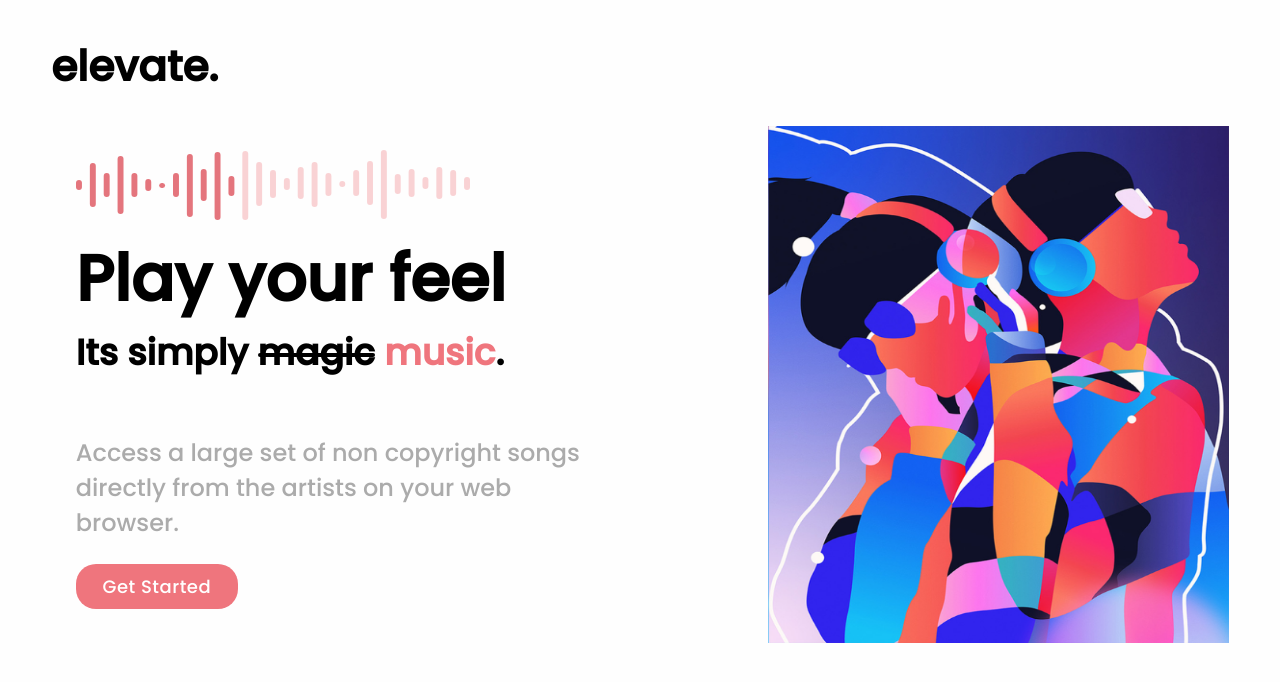
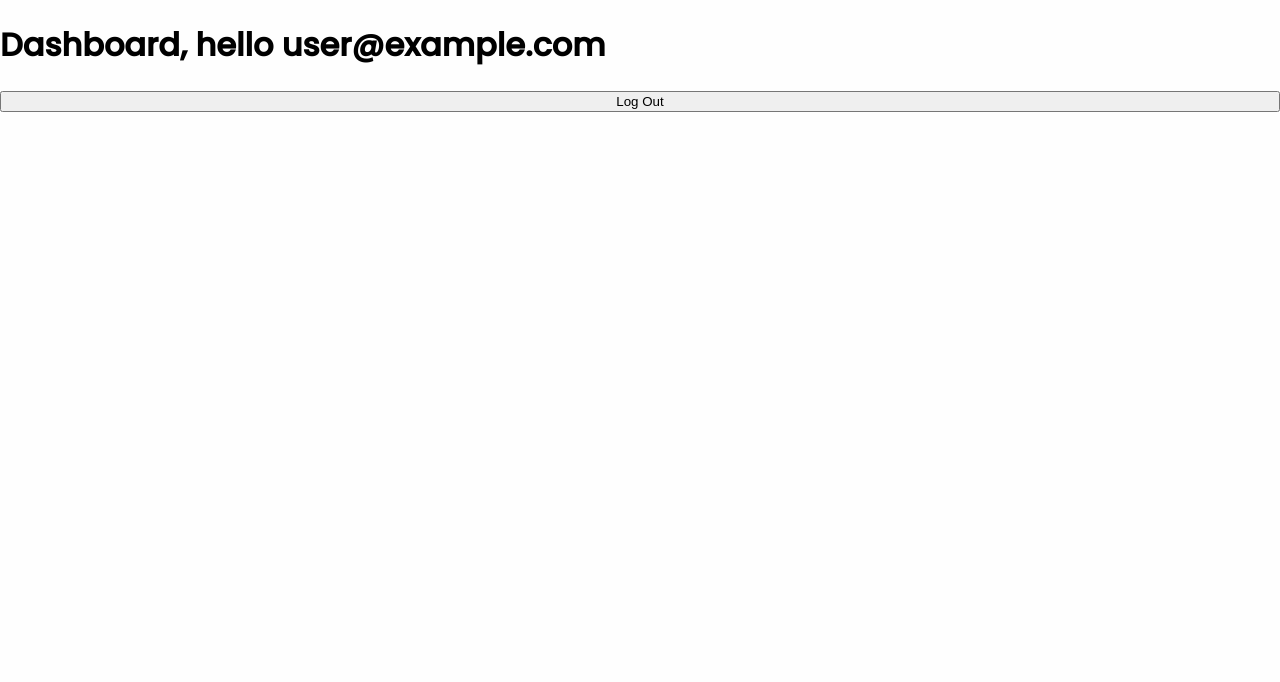
Before and after one commit to ShreyaPanale/elevate, a React (Create React App) app in the folder web/: page / in a window 1280 px wide. Before the commit this address led to /landing. Shown: the top 682 px of the page. Built offline with nearby package versions, Linux system fonts and the light colour scheme; no server answers; sample sign-in values are in the browser's storage.

Commit message:
fixed authentication

```diff
--- a/web/src/App.js
+++ b/web/src/App.js
@@ -2,7 +2,7 @@ import { Route, Switch, BrowserRouter, Redirect } from "react-router-dom";
 import ROUTES from "./routes";
 import React from 'react';
 
-import { AuthContext } from "./firebase/provider";
+import { useAuth } from "./firebase/provider";
 
 import Dashboard from "./pages/Dashboard";
 import Settings from "./pages/Settings";
@@ -10,23 +10,10 @@ import Profile from "./pages/Profile";
 import SignIn from "./pages/auth/Signin";
 import Landing from "./pages/Landing";
 import SignUp from './pages/auth/Signup';
-import { auth } from "./firebase";
 
 function App() {
-  let { user, setUser } = React.useContext(AuthContext);
-  const [loading, setLoading] = React.useState(false);
-  /*
-  React.useEffect(() => {
-      if(user){
-        setUser(user)
-      }
-      else {
-        setUser(null);
-      }
-      setLoading(false);
-  },[])
-  */
-  if(loading) return <p>Loading...</p>
+  let { currentUser } = useAuth();
+
   let signedInRoutes = (
     <Switch>
       <Route exact path={ROUTES.dashboard} component={Dashboard} />
@@ -37,7 +24,7 @@ function App() {
   );
   let signedOutRoutes = (
     <Switch>
-      <Route exact path={ROUTES.signin} component={()=><SignIn setUser = {setUser} />} />
+      <Route exact path={ROUTES.signin} component={SignIn} />
       <Route exact path={ROUTES.signup} component={SignUp} />
       <Route exact path={ROUTES.landing} component = {Landing} />
       <Redirect to={ROUTES.landing} />
@@ -46,7 +33,7 @@ function App() {
   return (
     <BrowserRouter>
       {
-        user
+        currentUser
         ? <> {signedInRoutes} </>
         : <> {signedOutRoutes} </>
       }
--- a/web/src/firebase/index.js
+++ b/web/src/firebase/index.js
@@ -1 +1,16 @@
 // add firebase config here
+import firebase from "firebase/app"
+import "firebase/auth"
+
+const app = firebase.initializeApp({
+    apiKey: "AIzaSyAA3hkqM63a1DR-tOkuHOxFmxpgbTOFTpo",
+    authDomain: "elevate-25d94.firebaseapp.com",
+    projectId: "elevate-25d94",
+    storageBucket: "elevate-25d94.appspot.com",
+    messagingSenderId: "564300801776",
+    appId: "1:564300801776:web:9bd69a0cd56a11a3a84435"
+})
+
+export const auth = app.auth()
+export const googleProvider = new firebase.auth.GoogleAuthProvider();
+export default app
--- a/web/src/firebase/provider.js
+++ b/web/src/firebase/provider.js
@@ -1,17 +1,56 @@
-import React from 'react';
-
+import React,{useContext,useState,useEffect} from 'react';
+import {auth,googleProvider} from './'
 export const AuthContext = React.createContext();
 
+export const useAuth = () => {
+    return useContext(AuthContext)
+}
+
 export const AuthProvider = ({children}) => {
-    const [user, setUser] = React.useState();
+    const [currentUser, setCurrentUser] = React.useState();
+    const [loading, setLoading] = useState(true)
+
+    function signup(email, password) {
+        return auth.createUserWithEmailAndPassword(email, password)
+      }
+
+      function login(email, password) {
+        return auth.signInWithEmailAndPassword(email, password)
+      }
+
+      function logout() {
+        return auth.signOut()
+      }
+
+      function resetPassword(email) {
+        return auth.sendPasswordResetEmail(email)
+      }
+
+      function googleSignin(){
+        return auth.signInWithPopup(googleProvider)
+      }
+
+      useEffect(() => {
+        const unsubscribe = auth.onAuthStateChanged(user => {
+          setCurrentUser(user)
+          setLoading(false)
+        })
+
+        return unsubscribe
+      }, [])
+
     return (
         <AuthContext.Provider
             value = {{
-                user,
-                setUser
+                currentUser,
+                login,
+                signup,
+                logout,
+                resetPassword,
+                googleSignin
             }}
         >
-            {children}
+            {!loading && children}
         </AuthContext.Provider>
     )
 }
--- a/web/src/pages/Dashboard.js
+++ b/web/src/pages/Dashboard.js
@@ -1,8 +1,23 @@
 import React from 'react'
+import { useAuth } from "../firebase/provider";
+import { useHistory } from "react-router-dom";
+
 const Dashboard = () => {
+    const { logout,currentUser } = useAuth();
+    const history = useHistory()
+    async function handleLogout() {
+        try {
+          await logout()
+          history.push("/signin")
+        } catch {
+        }
+      }
     return (
         <div style={{display:"flex",flexDirection:"column",flexGrow:1,}}>
-            <h1>Dashboard</h1>
+            <h1>Dashboard, hello {currentUser.email}</h1>
+            <button variant="link" onClick={handleLogout}>
+                Log Out
+            </button>
         </div>
     )
 }
--- a/web/src/pages/auth/Signin.js
+++ b/web/src/pages/auth/Signin.js
@@ -1,6 +1,6 @@
-import React from 'react'
+import React,{useState} from 'react'
 import AuthLayout from '../../Layout/AuthLayout';
-
+import { useAuth } from "../../firebase/provider"
 import {
     Grid,
     TextField,
@@ -62,6 +62,11 @@ const useStyles = makeStyles(()=>({
 
 const Signin = () => {
     const classes = useStyles();
+    const { login, googleSignin } = useAuth();
+
+    const [ email, setEmail ] = useState("");
+    const [ password, setPassword ] = useState("");
+
     return (
         <AuthLayout>
             <Fade
@@ -76,10 +81,14 @@ const Signin = () => {
                     </h1>
                 </Grid>
                 <Grid item container direction="column" className={classes.inputContainer}>
-                    <TextField variant="outlined" placeholder="email" className={classes.input} InputProps={{classes:{notchedOutline:classes.notchedOutline}}} />
-                    <TextField variant="outlined" type="password" placeholder="password" className={classes.input} InputProps={{classes:{notchedOutline:classes.notchedOutline}}} />
+                    <TextField variant="outlined" placeholder="email" className={classes.input} InputProps={{classes:{notchedOutline:classes.notchedOutline}}} onChange={(e)=>{setEmail(e.target.value)}}/>
+                    <TextField variant="outlined" type="password" placeholder="password" className={classes.input} InputProps={{classes:{notchedOutline:classes.notchedOutline}}} onChange={(e)=>{setPassword(e.target.value)}} />
                 </Grid>
-                <Button className = {classes.btn}>
+                <Button className = {classes.btn} onClick = {() => {
+                    if (email!='' && password!=''){
+                        login(email,password);
+                    }
+                }}>
                     Sign in
                 </Button>
                 <span>
@@ -88,7 +97,7 @@ const Signin = () => {
                 <GoogleButton
                     logo="https://skipway.com/wp-content/uploads/2020/05/image-20150902-6700-t2axrz.jpg"
                     content="Sign in with Google"
-                    handleClick={()=>{}}
+                    handleClick={googleSignin}
                 />
                 <span style={{fontFamily:"Poppins",fontWeight:400,color:"#ABABAB"}}>
                     Don’t have an account yet? <a href = "/signup" style={{color:"#EF757D",textDecoration:"underline"}}>Sign up</a> now.
--- a/web/src/pages/auth/Signup.js
+++ b/web/src/pages/auth/Signup.js
@@ -1,6 +1,6 @@
-import React from 'react'
+import React,{useState} from 'react'
 import AuthLayout from '../../Layout/AuthLayout';
-
+import { useAuth } from "../../firebase/provider"
 import {
     Grid,
     TextField,
@@ -62,6 +62,10 @@ const useStyles = makeStyles(()=>({
 
 const Signup = () => {
     const classes = useStyles();
+    const { signup, googleSignin } = useAuth();
+
+    const [ email, setEmail ] = useState("");
+    const [ password, setPassword ] = useState("");
     return (
         <AuthLayout>
             <Fade
@@ -76,10 +80,14 @@ const Signup = () => {
                     </h1>
                 </Grid>
                 <Grid item container direction="column" className={classes.inputContainer}>
-                    <TextField variant="outlined" placeholder="email" className={classes.input} InputProps={{classes:{notchedOutline:classes.notchedOutline}}} />
-                    <TextField variant="outlined" type="password" placeholder="password" className={classes.input} InputProps={{classes:{notchedOutline:classes.notchedOutline}}} />
+                    <TextField variant="outlined" placeholder="email" className={classes.input} InputProps={{classes:{notchedOutline:classes.notchedOutline}}} onChange={(e)=>{setEmail(e.target.value)}} />
+                    <TextField variant="outlined" type="password" placeholder="password" className={classes.input} InputProps={{classes:{notchedOutline:classes.notchedOutline}}} onChange={(e)=>{setPassword(e.target.value)}}  />
                 </Grid>
-                <Button className = {classes.btn}>
+                <Button className = {classes.btn} onClick = {() => {
+                    if (email!='' && password!=''){
+                        signup(email,password);
+                    }
+                }}>
                     Sign up
                 </Button>
                 <span>
@@ -88,7 +96,7 @@ const Signup = () => {
                 <GoogleButton
                     logo="https://skipway.com/wp-content/uploads/2020/05/image-20150902-6700-t2axrz.jpg"
                     content="Sign up with Google"
-                    handleClick={()=>{}}
+                    handleClick={googleSignin}
                 />
                 <span style={{fontFamily:"Poppins",fontWeight:400,color:"#ABABAB"}}>
                     Already have an account? <a href = "/signin" style={{color:"#EF757D",textDecoration:"underline"}}>Sign in</a> now.
```
